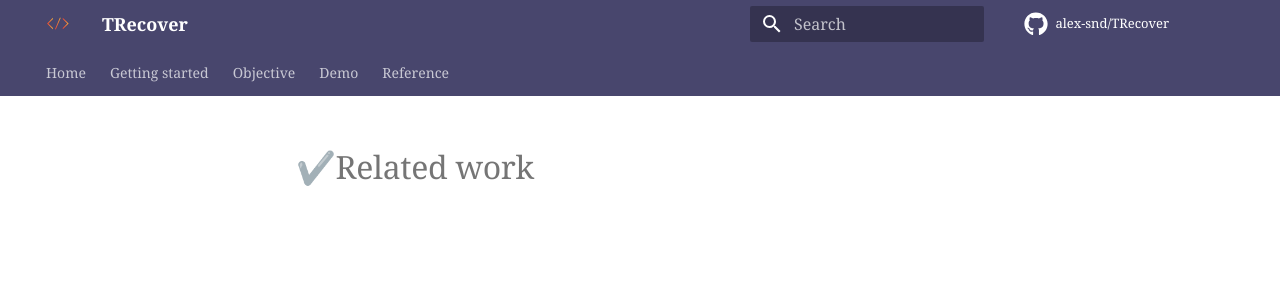
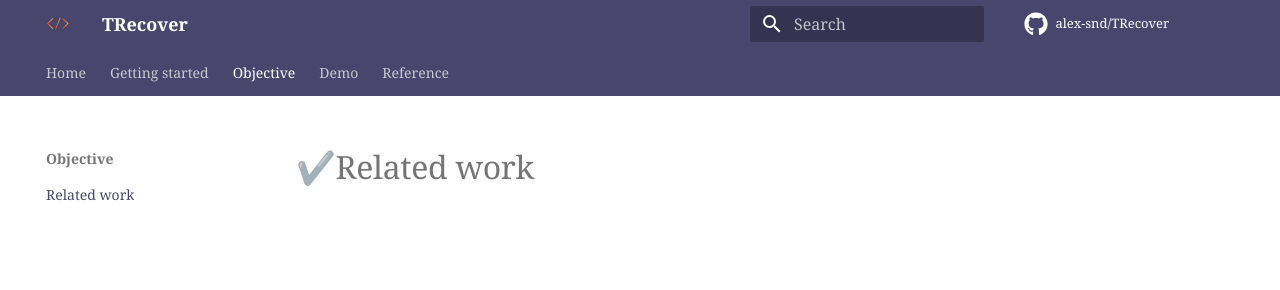
Before and after one commit to alex-snd/TRecover, an MkDocs documentation site: the page built from docs/related_work.md, in a window 1280 px wide. Shown: the top 290 px of the page. Built offline with MkDocs 1.6.1 and Material for MkDocs 9.7.7, drawn with Linux system fonts in a browser that asks for light colours; some web fonts are replaced; comment, search, counter and statistics services are not loaded.

Commit message:
add related work page

```diff
--- a/mkdocs.yml
+++ b/mkdocs.yml
@@ -107,6 +107,7 @@ nav:
   - Getting started: getting_started.md
   - Objective:
     - objective.md
+    - Related work: related_work.md
   - Demo: https://huggingface.co/spaces/alex-snd/TRecover
   - Reference:
     - CLI:
```
